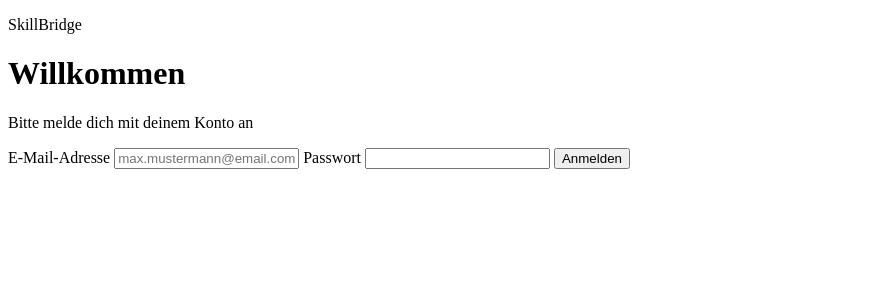
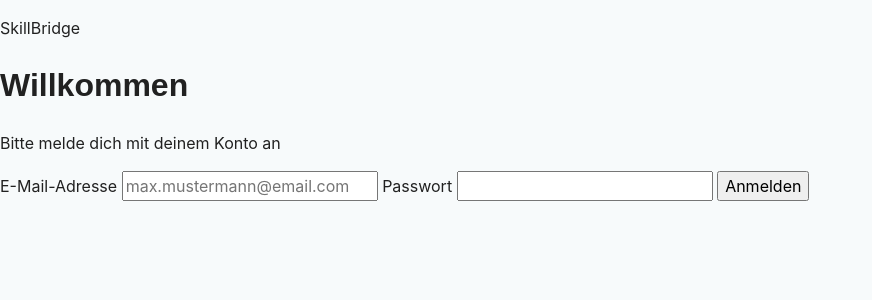
Before and after one commit to zaole05-stack/Project-SkillBridge, a Flask app: page / in a window 1280 px wide. Shown: the top 300 px of the page, without its empty margins (0-872 px from the left). Run offline with Flask 3, Linux system fonts and the light colour scheme; some web fonts are replaced.

Commit message:
sie Styles css ist erweitert

```diff
--- a/static/css/sidebar.css
+++ b/static/css/sidebar.css
@@ -1 +1 @@
-/* Hier kommt Css code zum styling der menu sidebar */
+/* Das hier ist die sidebar.ccs. Hier kommt Css code zum styling der menu sidebar */
--- a/static/css/styles.css
+++ b/static/css/styles.css
@@ -1,11 +1,11 @@
-/* Hier kommen Grundsätzliche Style Vorschläge rein wie Schriftarten, größen und Farben */
+/* Globale Grundstile: Schriftarten, Größen und Farben */
 
-/*import der globalen Schrriftarten*/
+/* Schriftarten importieren */
 @import url("./fonts.css");
 
-
-/* root ist ein Wurzelelement mit dem wir globale Variablen setzen können */
+/* Globale Variablen */
 :root {
+    /* Farben */
     --color-background: #f7fafb;
     --color-text: #212121;
     --color-primary: #065464;
@@ -13,29 +13,69 @@
     --color-neutral: #7A7D84;
     --color-white: #FFFFFF;
 
-    --font-heading: "Nunito", arial, sans-serif;
-    --font-text: "Inter", sans-serif, arial;
+    /* Schriftarten */
+    --font-heading: "Nunito", Arial, sans-serif;
+    --font-text: "Inter", Arial, sans-serif;
 
-/*Hier kommen die Schriftgrößen und dicken hin
-orientierung ist folgender link:
--> https://www.reddit.com/r/UI_Design/comments/180yv87/what_is_the_correct_font_size_for_mobile_apps/?tl=de
-*/
+    /* Schriftgrößen */
+    --font-size-s: 0.75rem;
+    --font-size-m: 1rem;
+    --font-size-l: 1.25rem;
+    --font-size-xl: 1.5rem;
+    --font-size-xxl: 2rem;
 
-    --font-size-s: 0.75rem;
-    --font-size-m: 1rem; /*16px*/
-    --font-size-l: 1.25;
-    --font-size-xl: 1.5rem;
-    --font-size-xxl: 2; /*32px*/
+    /* Schriftstärken */
+    --fw-light: 300;
+    --fw-regular: 400;
+    --fw-medium: 500;
+    --fw-semibold: 600;
+    --fw-bold: 700;
+    --fw-extrabold: 800;
+}
 
+/* Allgemeine Grundeinstellungen */
+*,
+*::before,
+*::after {
+    box-sizing: border-box;
+}
 
-/* Hier werden die Schriftstärken definert
-die variable bei font-weight ist eine zahl auf der Skala 100-900
-nicht ändern außer ihr merkt es haut etwas nicht hin
-*/
-  --fw-light: 300;
-  --fw-regular: 400;
-  --fw-medium: 500;
-  --fw-semibold: 600;
-  --fw-bold: 700;
-  --fw-extrabold: 800;
+body {
+    margin: 0;
+    background-color: var(--color-background);
+    color: var(--color-text);
+    font-family: var(--font-text);
+    font-size: var(--font-size-m);
+    font-weight: var(--fw-regular);
+    line-height: 1.5;
 }
+
+/* Überschriften */
+h1,
+h2,
+h3,
+h4,
+h5 {
+    font-family: var(--font-heading);
+    font-weight: var(--fw-bold);
+}
+
+h1 {
+    font-size: var(--font-size-xxl);
+}
+
+h2 {
+    font-size: var(--font-size-xl);
+}
+
+h3 {
+    font-size: var(--font-size-l);
+}
+
+/* Formularelemente übernehmen die Schrift */
+button,
+input,
+select,
+textarea {
+    font: inherit;
+}
```
